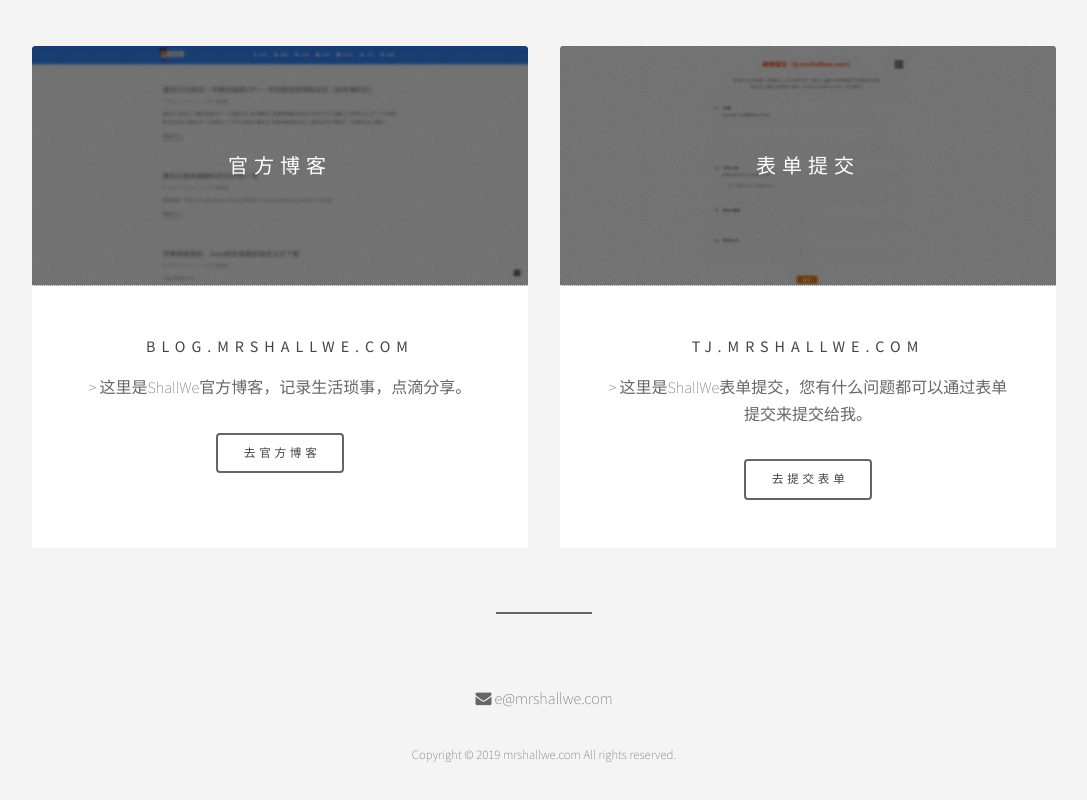
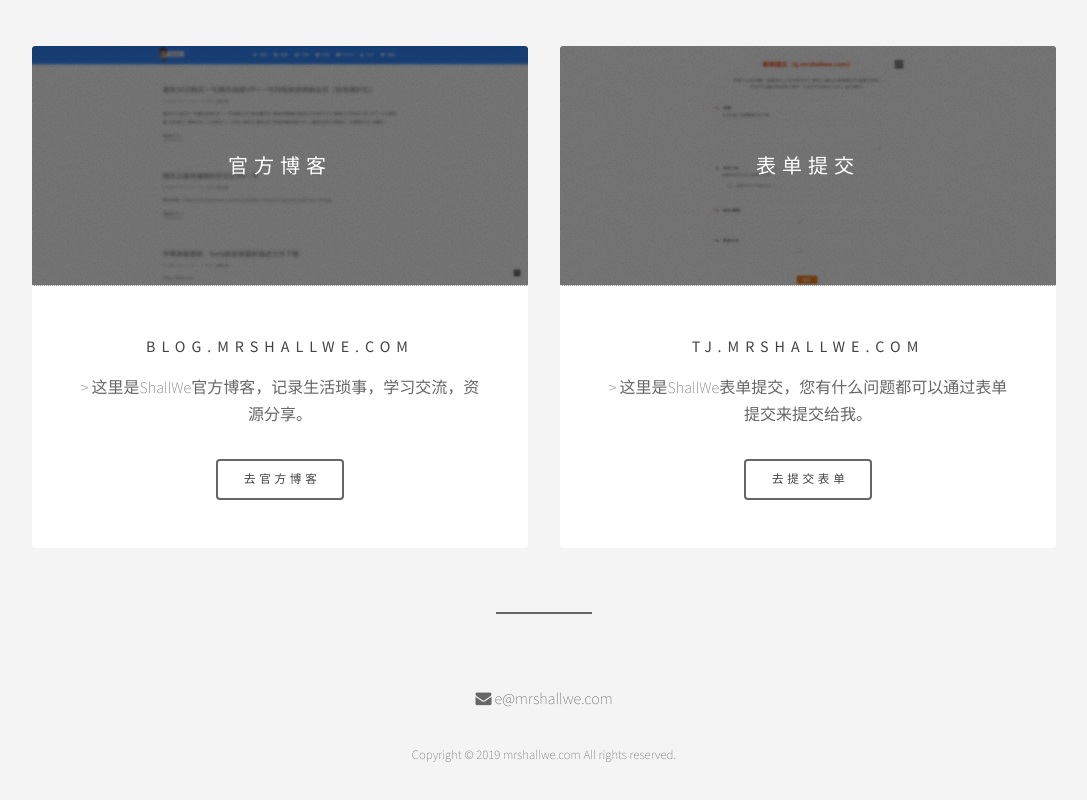
Before and after one commit to swheart/swheartindex, a plain HTML site: page index.html in a window 1280 px wide. Shown: the part 906-1706 px from the top of the page, without its empty margins (96-1183 px from the left). Drawn offline with Linux system fonts and the light colour scheme.

Commit message:
Update index.html

```diff
--- a/index.html
+++ b/index.html
@@ -48,7 +48,7 @@
 					<h3>官方博客</h3>
 				</header>
 				<h4>blog.mrshallwe.com</h4>
-				<p>> 这里是ShallWe官方博客，记录生活琐事，点滴分享。</p>
+				<p>> 这里是ShallWe官方博客，记录生活琐事，学习交流，资源分享。</p>
 				<ul class="actions">
 					<li><a href="https://blog.mrshallwe.com" class="button"  target="_blank">去官方博客</a></li>
 				</ul>
```
